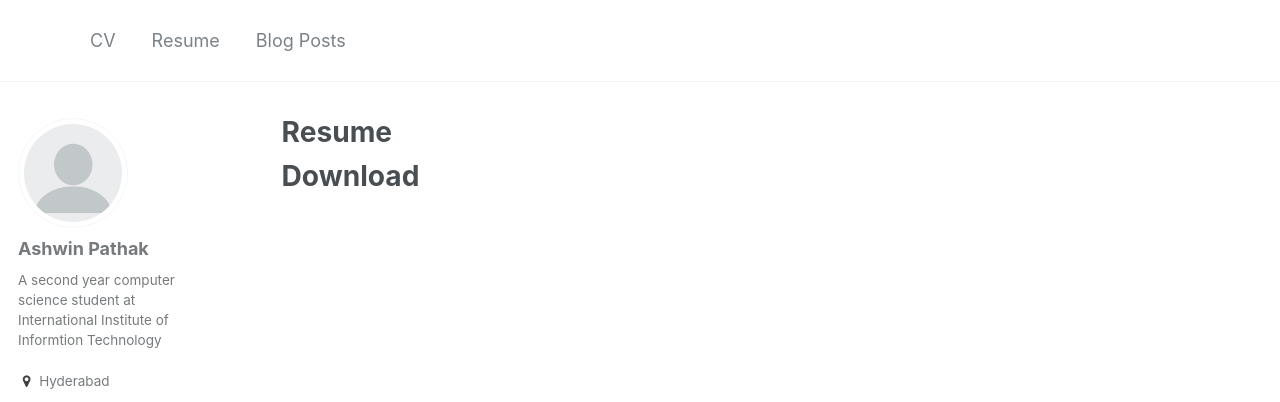
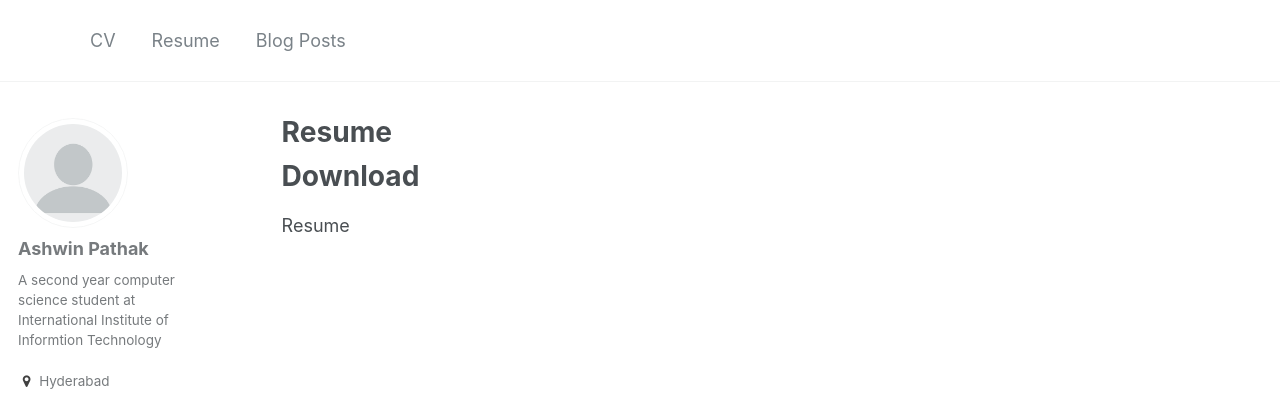
Before and after one commit to ashwinpathak20/ashwinpathak20.github.io, a Jekyll site: the page built from _pages/resume.md, in a window 1280 px wide. Shown: the top 402 px of the page. Built offline with Jekyll 4.4.1, drawn with Linux system fonts in a browser that asks for light colours.

Commit message:
Update resume.md

```diff
--- a/_pages/resume.md
+++ b/_pages/resume.md
@@ -9,3 +9,5 @@ author_profile: true
 
 Download
 ======
+
+[Resume](http://ashwinpathak20.github.io/files/resume.pdf)
```
